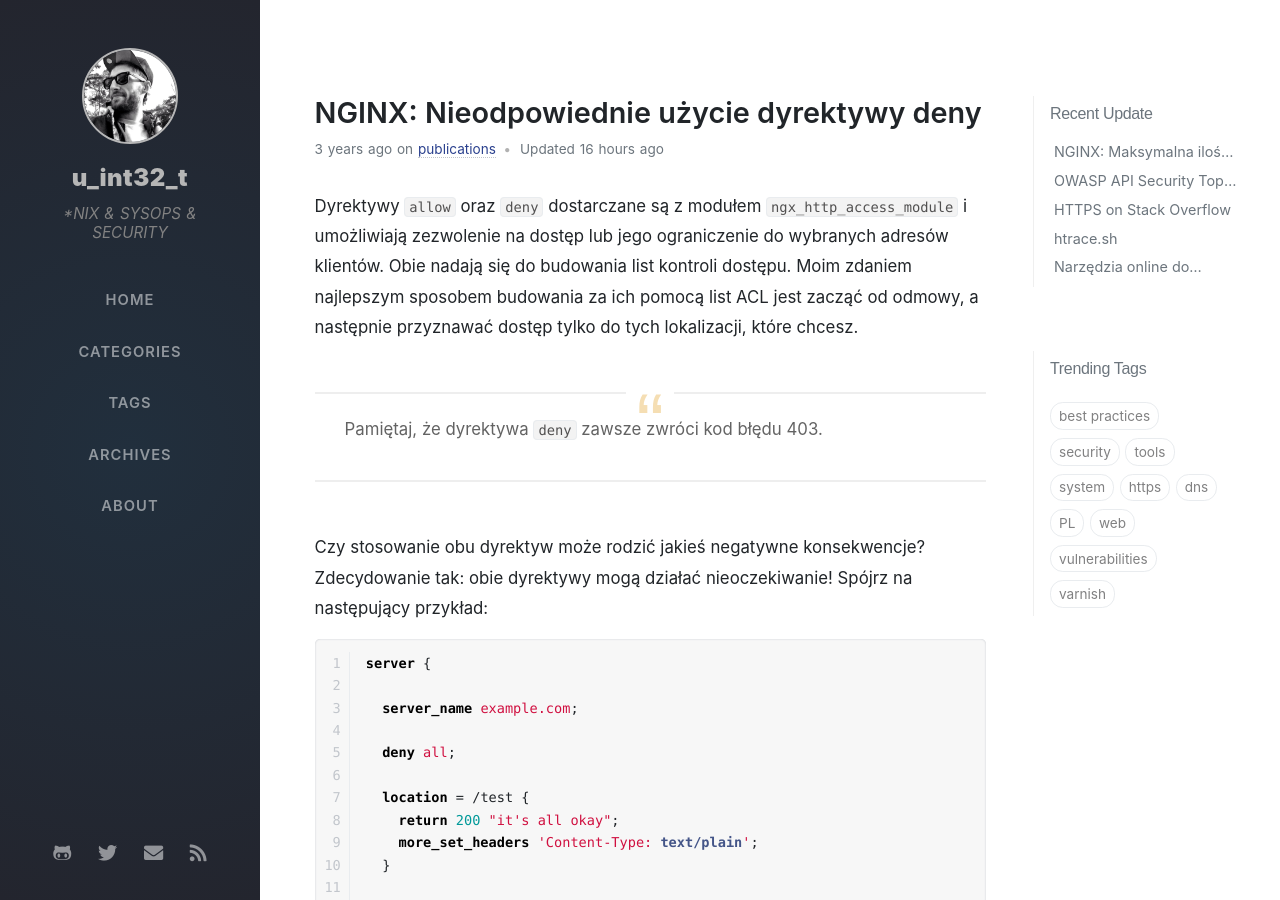
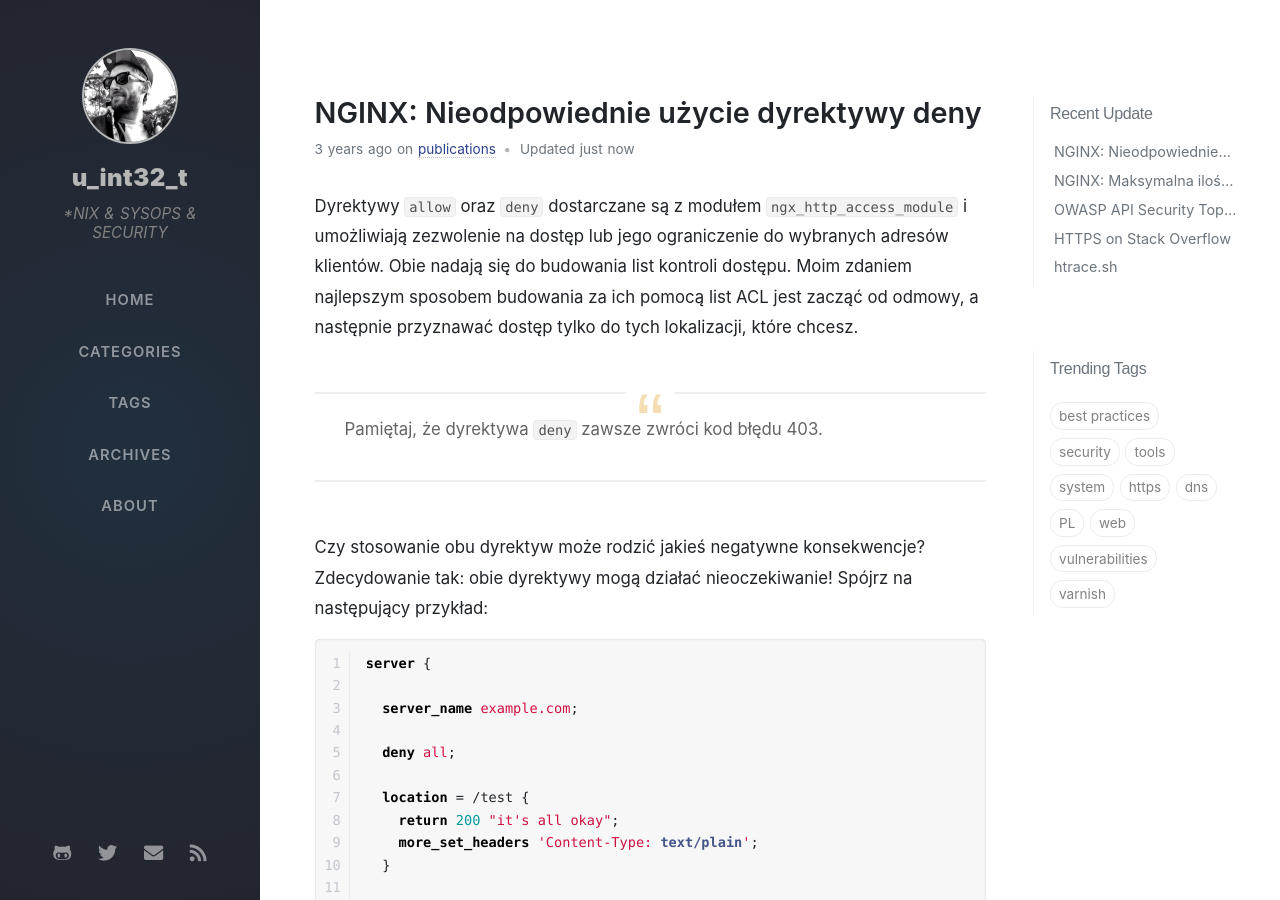
Before and after one commit to morristech/trimstray.github.io, a Jekyll site: the page built from _posts/2016-05-21-nginx-nieodpowiednie-uzycie-dyrektywy-deny.md, in a window 1280 px wide and 900 px high. Built offline with Jekyll 4.4.1, drawn with Linux system fonts in a browser that asks for light colours; nearby versions of some CDN libraries; some web fonts are replaced; comment, search, counter and statistics services are not loaded; part of the change alters nothing that is shown.

```diff
--- a/_posts/2016-05-21-nginx-nieodpowiednie-uzycie-dyrektywy-deny.md
+++ b/_posts/2016-05-21-nginx-nieodpowiednie-uzycie-dyrektywy-deny.md
@@ -7,7 +7,7 @@ tags: [PL, http, nginx, best-practices]
 comments: false
 favorite: false
 seo:
-  date_modified: 2020-02-18 21:56:52 +0100
+  date_modified: 2020-02-19 14:42:54 +0100
 ---
 
 Dyrektywy `allow` oraz `deny` dostarczane są z modułem `ngx_http_access_module` i umożliwiają zezwolenie na dostęp lub jego ograniczenie do wybranych adresów klientów. Obie nadają się do budowania list kontroli dostępu. Moim zdaniem najlepszym sposobem budowania za ich pomocą list ACL jest zacząć od odmowy, a następnie przyznawać dostęp tylko do tych lokalizacji, które chcesz.
```
